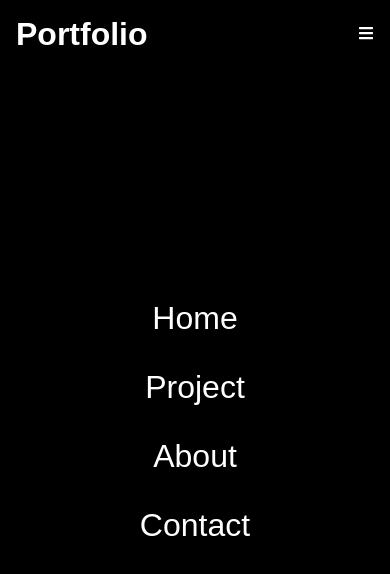
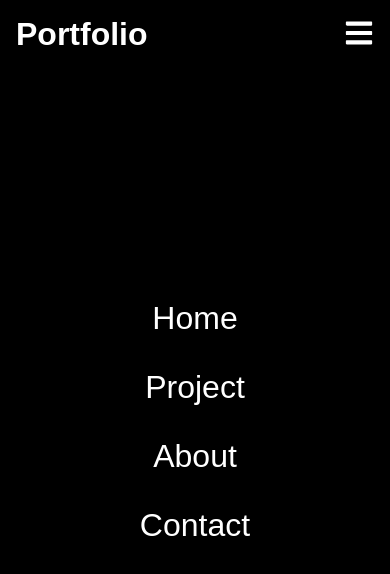
Before and after one commit to ihlasMert/latest-portfolio-project, a React (Create React App) app: page / in a window 390 px wide. Shown: the top 574 px of the page. Built offline with nearby package versions, Linux system fonts and the light colour scheme.

Commit message:
added use state

```diff
--- a/src/coponents/Navbar.css
+++ b/src/coponents/Navbar.css
@@ -17,6 +17,10 @@
 .nav-menu li a {
   font-size: 1.3rem;
   font-weight: 500;
+}
+
+.hamburger{
+    display: none;
 }
 
 @media screen and (max-width: 1040px) {
@@ -39,4 +43,7 @@
   .nav-menu li a {
     font-size: 2rem;
   }
+  .hamburger{
+    display: initial;
 }
+}
--- a/src/coponents/Navbar.js
+++ b/src/coponents/Navbar.js
@@ -1,9 +1,11 @@
-import React from "react";
+import React, { useState } from "react";
 import "./Navbar.css";
 import { Link } from "react-router-dom";
-import {FaBars} from "react-icons/fa"
+import { FaBars } from "react-icons/fa";
 
 const Navbar = () => {
+  const [click, setClick] = useState(false);
+  const handleClick =()=>setClick(!click)
   return (
     <div className="header">
       <Link to="/">
@@ -24,7 +26,7 @@ const Navbar = () => {
         </li>
       </ul>
       <div className="hamburger">
-        <FaBars/>
+        <FaBars size={30} />
       </div>
     </div>
   );
```
